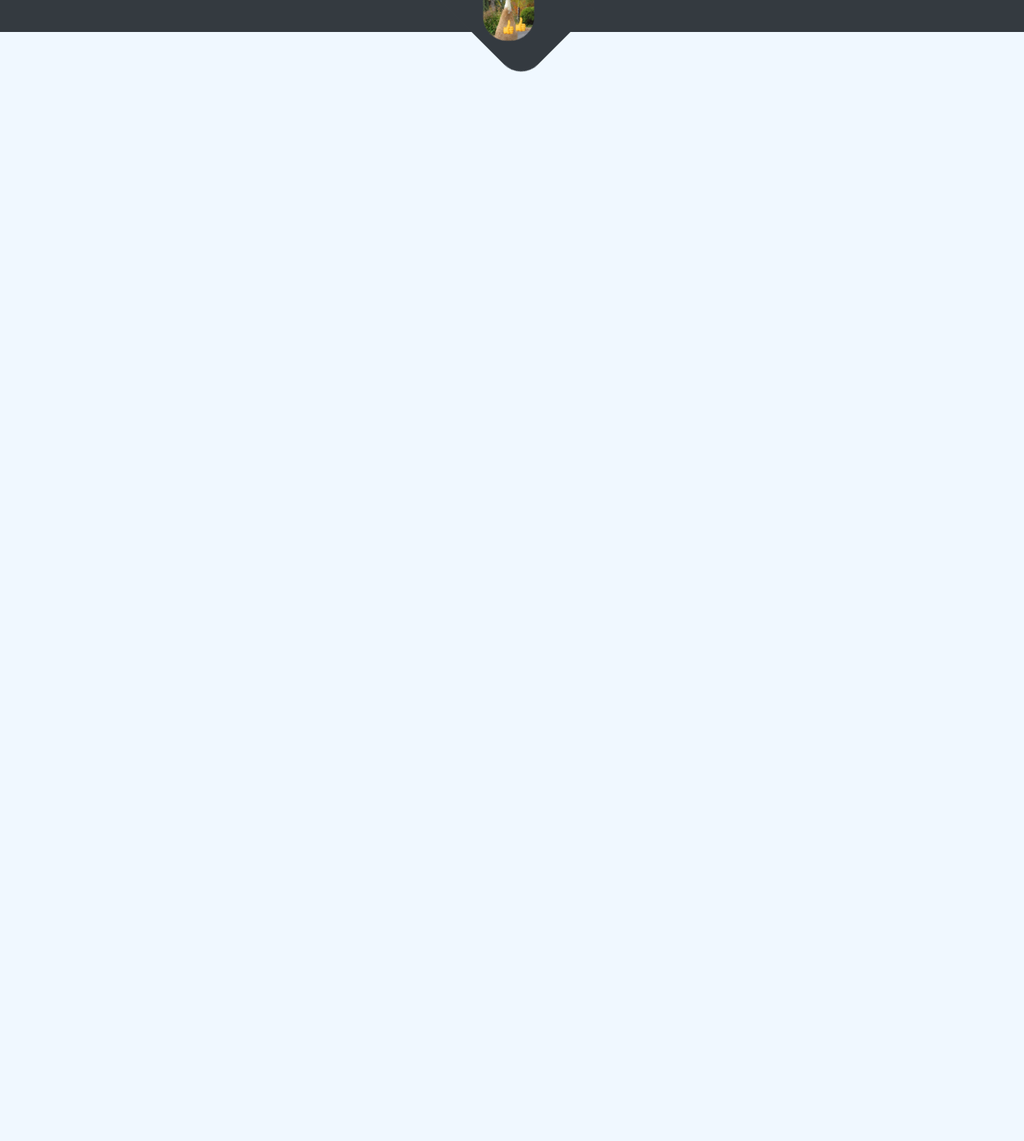
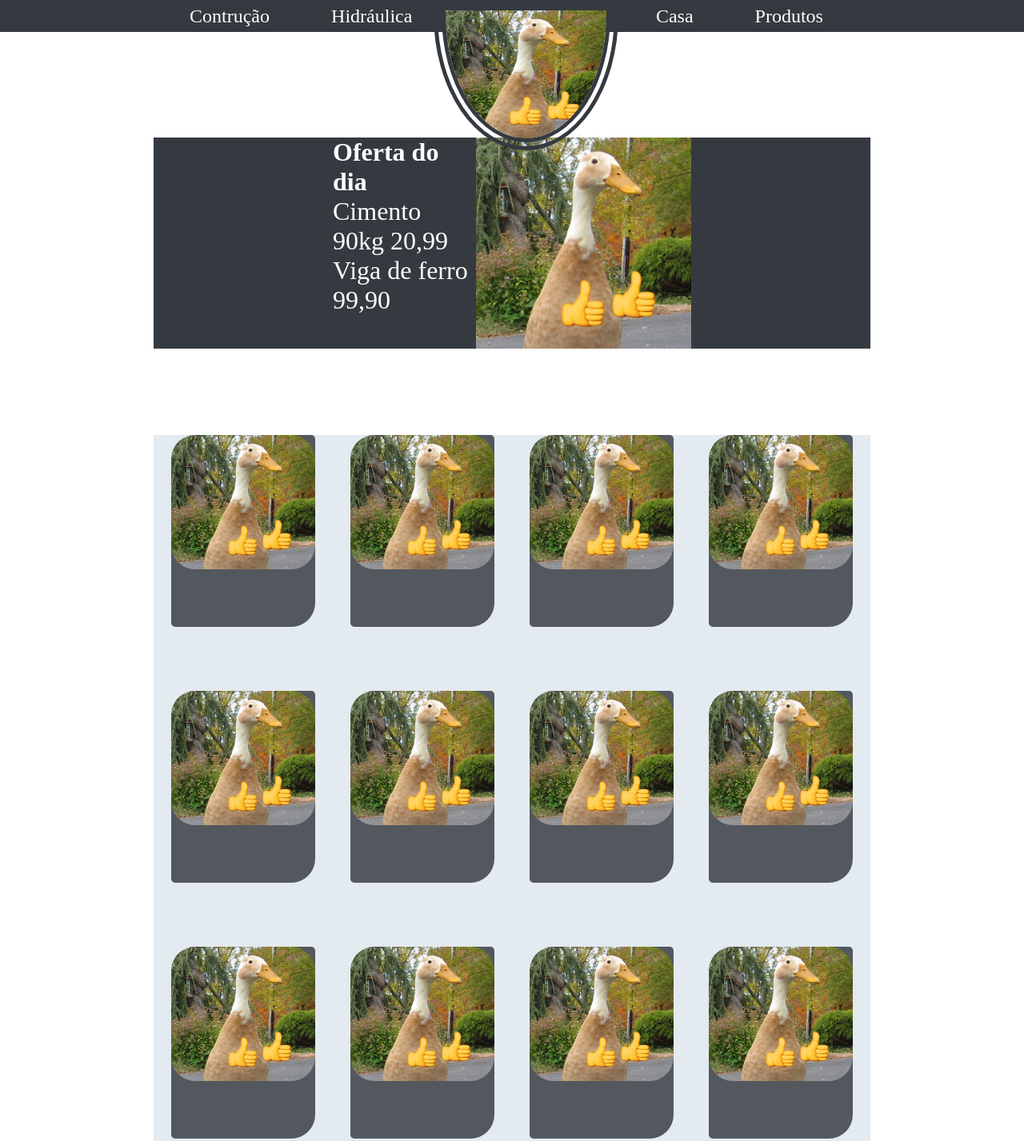
Before and after one commit to SabrinaMAlves/JoaoConstrucao, a website built with Vite: page index.html in a window 1280 px wide. Shown: the top 1427 px of the page at 80% size. Before the commit the page ends 800 px from the top, so only its background shows below. Built offline with nearby package versions, Linux system fonts and the light colour scheme.

Commit message:
Att Index

```diff
--- a/index.html
+++ b/index.html
@@ -7,13 +7,58 @@
 </head>
 
 <body>
+    <!--MENU BAR-->
     <header id="cabecalho">
-        <div id="rectangle">
-            <figure class="logo"><img src="./img/patojoia.png" alt=""></figure>
+        <nav class="nav-cab">
+            <p>Contrução</p>
+            <p>Hidráulica</p>
+
+            <figure class="logo"><img class="pato" src="./img/patojoia.png" alt=""></figure>
+
+            <p>Casa</p>
+            <p>Produtos</p>
+        </nav>
+    </header>
+
+    <div class="promocoes">
+        <div class="mostruario">
+            <section class="oferta"><h3>Oferta do dia</h3><p>Cimento 90kg 20,99</p><p>Viga de ferro 99,90</p></section>
+            <figure class="produto"><img class="fotoProduto" src="./img/patojoia.png" alt=""></figure>
         </div>
-    </header>
-    <div class="container">
+    </div>
+    <!--MAIN BAR-->
+    <div class="main-section">
+
+        <main class="container">
+
+            <section class="card"><img class="imgpato" src="./img/patojoia.png" alt=""></section>
+            <section class="card"><img class="imgpato" src="./img/patojoia.png" alt=""></section>
+            <section class="card"><img class="imgpato" src="./img/patojoia.png" alt=""></section>
+            <section class="card"><img class="imgpato" src="./img/patojoia.png" alt=""></section>
+
+            <section class="card"><img class="imgpato" src="./img/patojoia.png" alt=""></section>
+            <section class="card"><img class="imgpato" src="./img/patojoia.png" alt=""></section>
+            <section class="card"><img class="imgpato" src="./img/patojoia.png" alt=""></section>
+            <section class="card"><img class="imgpato" src="./img/patojoia.png" alt=""></section>
+
+            <section class="card"><img class="imgpato" src="./img/patojoia.png" alt=""></section>
+            <section class="card"><img class="imgpato" src="./img/patojoia.png" alt=""></section>
+            <section class="card"><img class="imgpato" src="./img/patojoia.png" alt=""></section>
+            <section class="card"><img class="imgpato" src="./img/patojoia.png" alt=""></section>
+        </main>
 
     </div>
+    <!--FOOTER BAR-->
+    <footer>
+        <nav class="navegacao-footer">
+            <ul class="ul-footer">
+                <li class="list-footer">
+                    <p>sobre nós</p>
+                    <p>sobre nós</p>
+                    <p>sobre nós</p>
+                </li>
+            </ul>
+        </nav>
+    </footer>
 </body>
 </html>
--- a/style.css
+++ b/style.css
@@ -4,8 +4,9 @@
     padding: 0px;
     margin: 0px;
 }
+
 body{
-    background-color: aliceblue;
+    background-color: #fff;
 }
 #cabecalho{
     background-color: #343A40;
@@ -15,36 +16,113 @@ body{
     justify-content: center;
     position: fixed;
 }
-
-#cabecalho > #rectangle{
-    background-color: #343A40;;
-    width: 10vw;
-    height: 20vh;
-    transform: rotate(135deg);
-    border-radius: 0px 30px 0px 0px;
-    position: absolute;
-    top: -80px;
+#cabecalho>.nav-cab{
     display: flex;
-    justify-content: right;
-    align-items: baseline;
+    align-items: center;
+    justify-content: space-evenly;
+    width: 70%;
+   margin-right: 5%;
 }
 
-#cabecalho > #rectangle > .logo{
+#cabecalho >.nav-cab> .logo > .pato{
+    width: 100%;
+    height: 20vh;
+    border: 15px #343A40 double;
+    border-bottom-left-radius: 100%;
+    border-bottom-right-radius: 100%;
 
-    width: 50%;
-    height: 30%;
-    padding-bottom: 30px;
-    transform: rotate(225deg);
-    border-radius: 0px 0px 30px 30px;
-    padding-bottom: 60px;
+    padding-top: 149px;
+}
+#cabecalho >.nav-cab> p{
+    padding-left: 50px;
+    color: white;
+    font-size:x-large;
+}
+
+.main-section{
+    display: flex;
+    justify-content: center;
+}
+.container{
+    background-color: rgb(227, 234, 240);
+    width: 30%;
+    min-width: 70%;
+    height: 160vh;
+    flex-wrap: wrap;
+    display: grid;
+    justify-items: center;
+   align-self: center;
+    grid-template-columns: repeat(4, 1fr);
+    grid-template-rows: repeat(4, 5fr) ;
+    margin-top: 5%;
+}
+
+.card{
+
+    width: 80%;
+    height: 30vh;
+    border-radius: 50px 5px 30px 5px;
+    background-color: #52585e;
+    margin-bottom: 5%;
+}
+.main-section>.container .card .imgpato{
+    width: 100%;
+    border-radius: 30px;
+}
+footer{
+    background-color: #343A40;
+    width:100%;
+    height: 5vh;
+    display: flex;
+    justify-content: center;
+}
+
+footer nav .ul-footer{
+    list-style: none;
+
+}
+
+footer p{
+    display: inline;
+
+    padding-left: 15px;
+    color: white;
+}
+@media(max-width:200px) {
+
+}
+.promocoes{
+
     display: flex;
     justify-content: center;
     align-items: center;
+    width: 100%;
+    height: 60vh;
 
 }
-#cabecalho > #rectangle > .logo > img{
+.promocoes>.mostruario{
+    background-color:#343A40;
+    margin-top: 10%;
+    width: 70%;
+    height: 55%;
+    display: flex;
+    justify-content: center;
+}
+
+.promocoes>.mostruario>.oferta{
+
+    width: 20%;
+    height: 30%;
+}
+.promocoes>.mostruario>.produto{
+    width: 30%;
+    display: flex;
+    justify-content: center;
+}
+.promocoes>.mostruario>.oferta>p,h3{
+    color: white;
+    font-size: xx-large;
+}
+.promocoes>.mostruario>.produto>.fotoProduto{
     width: 100%;
-    height: 10vh;
-    border-radius: 0px 0px 30px 30px;
-
 }
```
